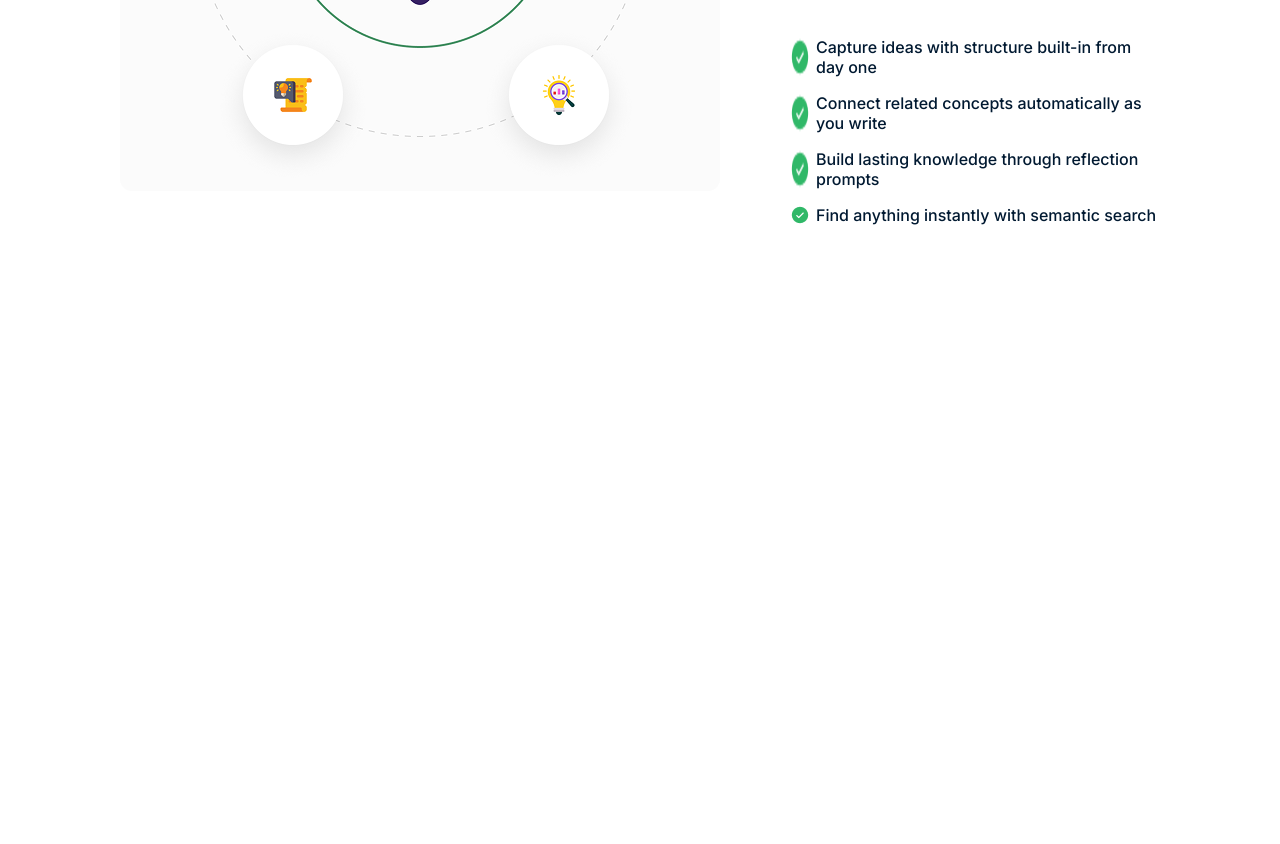
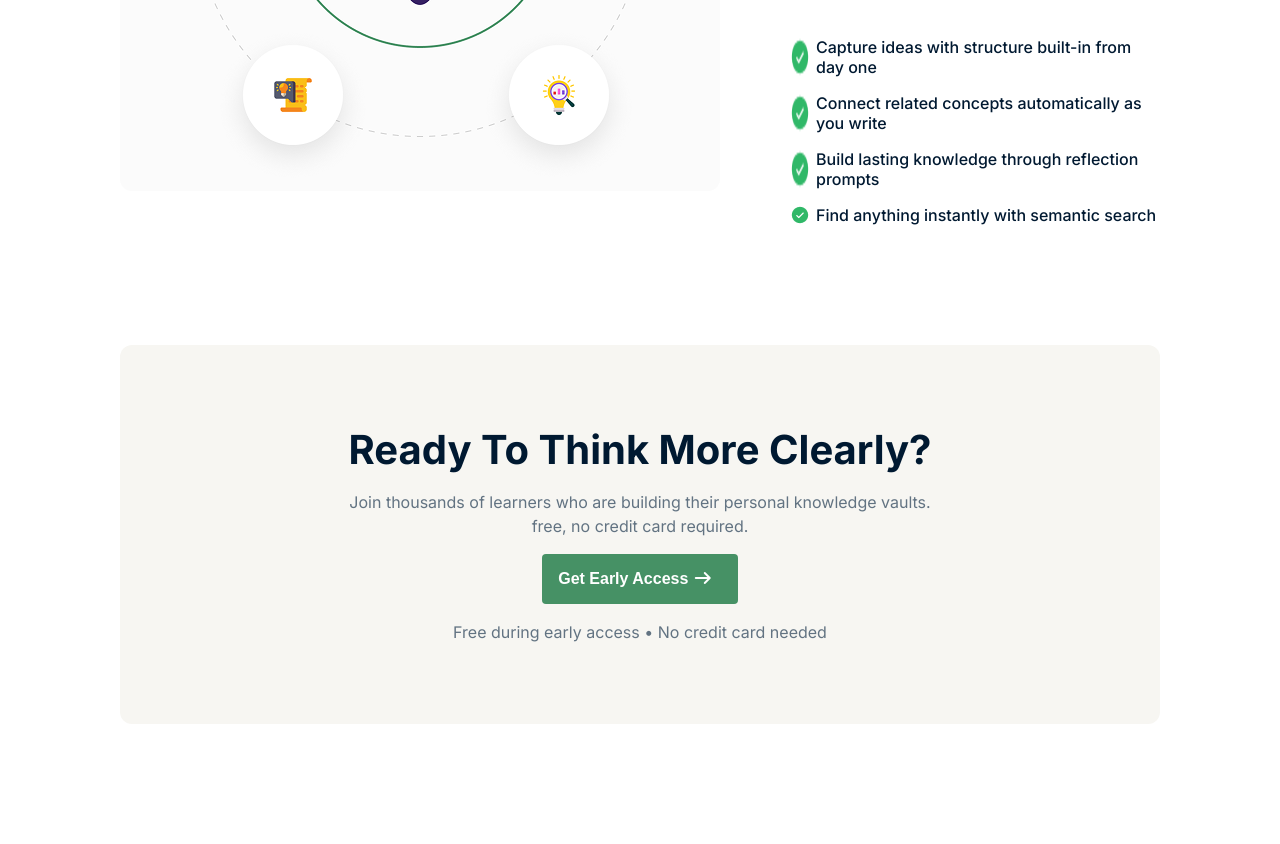
Before and after one commit to jobaidanowshi/B13-My-Assignment-1, a plain HTML site: page index.html in a window 1280 px wide. Shown: the part 1858-2702 px from the top of the page. Before the commit the page ends 2203 px from the top, so only its background shows below. Drawn offline with Linux system fonts and the light colour scheme.

Commit message:
Early Access Section Added

```diff
--- a/index.html
+++ b/index.html
@@ -99,6 +99,17 @@
         </div>
 
       </section>
+      <section id="early-access">
+        <div class="early-section">
+            <div class="early-container">
+                <h1>Ready To Think More Clearly?</h1>
+                <p>Join thousands of learners who are building their personal knowledge vaults.<br> free, no credit card required.</p>
+                <button class="btn1">Get Early Access <i class="fa-solid fa-arrow-right"></i></button>
+                <p>Free during early access • No credit card needed</p>
+            </div>
+        </div>
+
+      </section>
 
     <footer>
 
--- a/styles/style.css
+++ b/styles/style.css
@@ -108,7 +108,7 @@
     gap: 16px;
 
  }
- .hero-container .button .btn1{
+ .btn1{
     padding: 16px 25px 16.5px 16px;
     border: none;
     border-radius: 4px;
@@ -116,6 +116,7 @@
     color: #FFFFFF;
     font-size: 16px;
     font-weight: 600;
+    box-shadow: 0 10 20 0 #000000;
 
  }
  .hero-container .button .btn2{
@@ -255,3 +256,32 @@
     font-size: 16px;
     font-weight: 500;
   }
+  #early-access{
+    padding: 0px 120px 120px;
+
+  }
+  .early-section{
+    max-width: 1360px;
+    margin: 0px auto;
+    background-color: #F7F6F2;
+    border-radius: 12px;
+  }
+  .early-container{
+    display: flex;
+    flex-direction: column;
+    align-items: center;
+    justify-content: center;
+    gap: 16px;
+    padding: 80px 40px;
+  }
+  .early-container h1{
+    font-size: 40px;
+    font-weight: bold;
+    color: #001931;
+  }
+  .early-container p{
+    font-size: 16px;
+    line-height: 24px;
+    color: #627382;
+    text-align: center;
+  }
```
